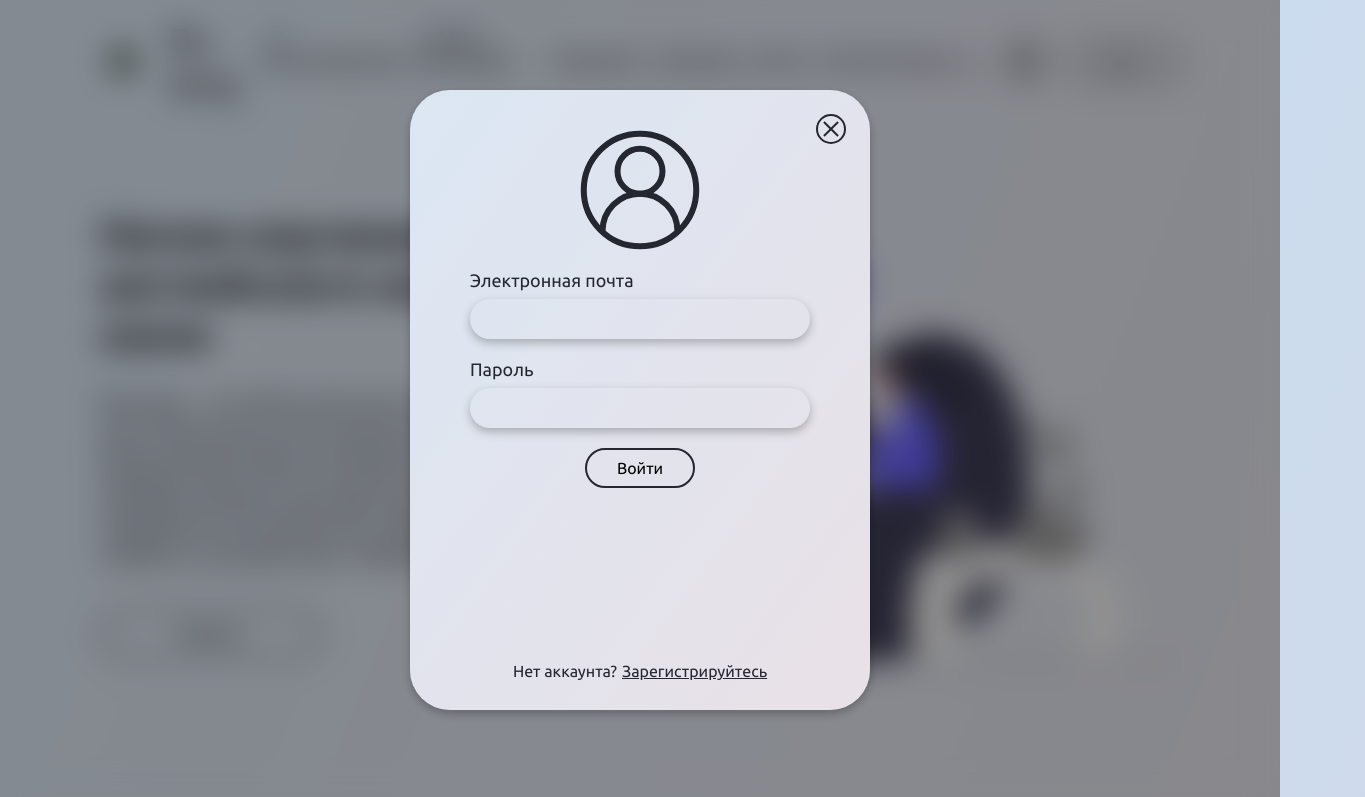
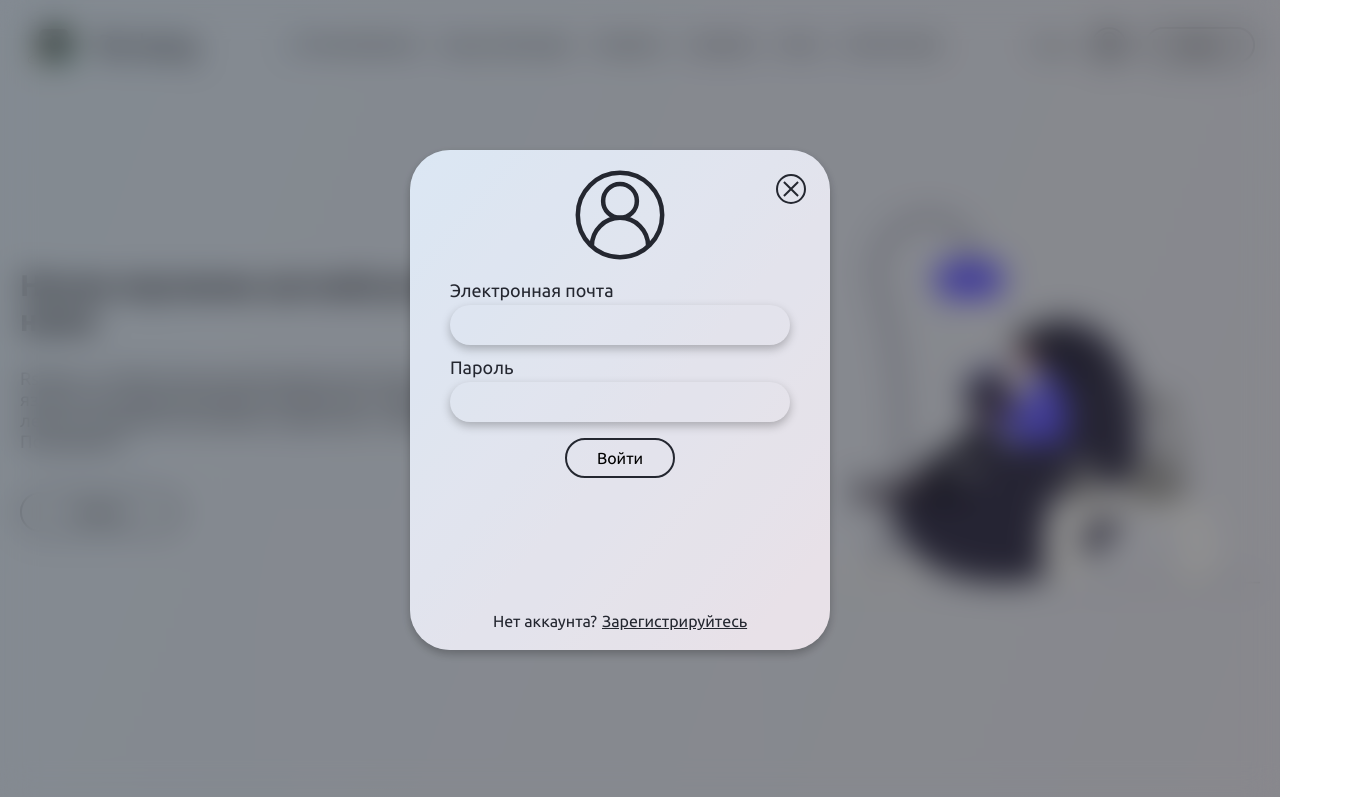
Before and after one commit to Vladimir-Kozinsky/rslang, a website built with webpack: page src/index.html in a window 1280 px wide. Both pictures are taken after a click on the button "Войти". Shown: the top 797 px of the page, 1365 px wide, since content can reach past the window. Built offline with nearby package versions, Linux system fonts and the light colour scheme.

Commit message:
feat: add adaptive for widths without burger-menu

```diff
--- a/src/components/Auth/AuthView.ts
+++ b/src/components/Auth/AuthView.ts
@@ -90,6 +90,7 @@
       type: 'text',
       class: 'form-item__text-input',
       required: 'required',
+      maxlength: '16',
     });
     const emailContainer = this.createElement('div', authForm, { class: 'form-item' });
     const emailLabel = this.createElement('label', emailContainer, { for: 'email', class: 'form-item__label' }, 'Электронная почта');
--- a/src/components/MainPage/MainPageView.ts
+++ b/src/components/MainPage/MainPageView.ts
@@ -172,7 +172,7 @@
     );
 
     const sectionTeam = this.createElement('section', main, { class: 'section-team' });
-    const sectionTeamTitle = this.createElement('h2', sectionTeam, { id: 'team', lass: 'section-title' }, '< НАША КОМАНДА >');
+    const sectionTeamTitle = this.createElement('h2', sectionTeam, { id: 'team', class: 'section-title' }, '< НАША КОМАНДА >');
     const developersList = this.createElement('ul', sectionTeam, { class: 'developers-list' });
     developersList.insertAdjacentHTML(
       'afterbegin',
--- a/src/sass/components/_authorization.scss
+++ b/src/sass/components/_authorization.scss
@@ -244,6 +244,50 @@
       }
     }
   }
+
+  @media (max-width: 1599px) {
+    .auth-wrapper {
+      top: calc(50vh - 250px);
+      left: calc(50vw - 230px);
+
+      width: 420px;
+      height: 500px;
+
+      .auth {
+        padding: 20px 40px;
+
+        .auth__icon-wrapper {
+          width: 90px;
+          height: 90px;
+        }
+
+        .auth-form {
+          gap: 12px;
+
+          .form-item {
+            gap: 4px;
+          }
+
+          .avatars {
+            gap: 40px;
+
+            .form-item__label {
+              width: 90px;
+              height: 90px;
+            }
+          }
+
+          .form__submit-button {
+            margin-top: 4px;
+          }
+        }
+
+        .auth__error-message {
+          margin-bottom: 10px
+        }
+      }
+    }
+  }
 }
 
 .fill {
--- a/src/sass/layout/_footer.scss
+++ b/src/sass/layout/_footer.scss
@@ -29,4 +29,16 @@
     width: 140px;
     height: 50px;
   }
+
+  @media (max-width: 1919px) {
+    padding: 25px 80px;
+  }
+
+  @media (max-width: 1599px) {
+    padding: 25px 40px;
+  }
+
+  @media (max-width: 1359px) {
+    padding: 25px 20px;
+  }
 }
--- a/src/sass/layout/_header.scss
+++ b/src/sass/layout/_header.scss
@@ -117,4 +117,80 @@
       }
     }
   }
+
+  @media (max-width: 1919px) {
+    padding: 20px 80px;
+
+    .logo .logo__title {
+      font-size: 34px;
+    }
+
+    .menu .menu-list .menu-item .menu-item__link {
+      font-size: 18px;
+    }
+  }
+
+  @media (max-width: 1599px) {
+    padding: 20px 40px;
+
+    .logo .logo__title {
+      font-size: 30px;
+    }
+
+    .menu .menu-list .menu-item .menu-item__link {
+      font-size: 16px;
+    }
+
+    .account {
+      gap: 18px;
+
+      .account__user-icon-wrapper {
+        width: 36px;
+        height: 36px;
+      }
+
+      .account__user-icon {
+        width: 36px;
+        height: 36px;
+      }
+
+      .account__logout-button,
+      .account__signin-button {
+        height: 36px;
+      }
+    }
+  }
+
+  @media (max-width: 1359px) {
+    padding: 20px 25px;
+
+    .logo {
+      gap: 15px;
+    }
+
+    .menu {
+      .menu-list {
+        gap: 0;
+      }
+    }
+  }
+
+  @media (max-width: 1179px) {
+    padding: 20px 25px;
+
+    .logo {
+      .logo__icon-wrapper {
+        width: 46px;
+        height: 38px;
+      }
+
+      .logo__title {
+        font-size: 26px;
+      }
+    }
+
+    .menu {
+      display: none;
+    }
+  }
 }
--- a/src/sass/pages/_mainPage.scss
+++ b/src/sass/pages/_mainPage.scss
@@ -143,6 +143,8 @@
 
     .developers-list {
       display: flex;
+      justify-content: center;
+      flex-wrap: wrap;
       gap: 50px;
 
       .developers-item {
@@ -150,9 +152,9 @@
         flex-direction: column;
         align-items: center;
 
-        width: 450px;
-        height: 650px;
-        padding: 40px;
+        width: 380px;
+        height: 480px;
+        padding: 40px 20px;
         border-radius: 40px;
 
         background: $color-list-item-bg;
@@ -192,4 +194,136 @@
       }
     }
   }
+
+  @media (max-width: 1919px) {
+    .section-welcome {
+      padding: 0 80px 90px;
+
+      .section-welcome__description {
+        width: 700px;
+
+        .section-title {
+          font-size: 42px;
+        }
+
+        .section-welcome__text {
+          font-size: 24px;
+        }
+      }
+
+      .section-welcome__image-wrapper {
+        width: 580px;
+        height: 440px;
+      }
+    }
+
+    .section-team {
+      padding: 25px 80px 100px;
+    }
+  }
+
+  @media (max-width: 1599px) {
+    .section-welcome {
+      padding: 0 40px 90px;
+
+      .section-welcome__description {
+        width: 600px;
+
+        .section-title {
+          font-size: 36px;
+        }
+
+        .section-welcome__text {
+          font-size: 22px;
+        }
+
+        .section-welcome__start-button {
+          width: 180px;
+          height: 40px;
+
+          font-size: 18px;
+        }
+      }
+
+      .section-welcome__image-wrapper {
+        width: 580px;
+        height: 440px;
+      }
+    }
+  }
+
+  @media (max-width: 1359px) {
+    .section-welcome {
+      padding: 0 20px 90px;
+
+      .section-welcome__description {
+        width: 600px;
+
+        .section-title {
+          font-size: 30px;
+        }
+
+        .section-welcome__text {
+          font-size: 18px;
+        }
+
+        .section-welcome__start-button {
+          width: 160px;
+          height: 40px;
+
+          font-size: 16px;
+        }
+      }
+
+      .section-welcome__image-wrapper {
+        width: 480px;
+        height: 368px;
+      }
+    }
+
+    .section-about-app {
+      padding: 0 20px 30px;
+
+      .descriptions-list {
+        width: 1100px;
+
+        .descriptions-item {
+          .descriptions-item__сontent-container {
+
+            .descriptions-item__title {
+              font-size: 18px;
+            }
+
+            .descriptions-item__text {
+              font-size: 18px;
+            }
+          }
+        }
+      }
+
+      .section-about-app__additional-info {
+        font-size: 16px;
+      }
+    }
+
+    .section-team {
+      gap: 30px;
+
+      .developers-list {
+        .developers-item {
+          .developers-item__name {
+            font-size: 20px;
+          }
+
+          .developers-item__text {
+            font-size: 18px;
+          }
+        }
+      }
+    }
+
+    .section-title {
+      font-size: 20px;
+    }
+  }
 }
```
